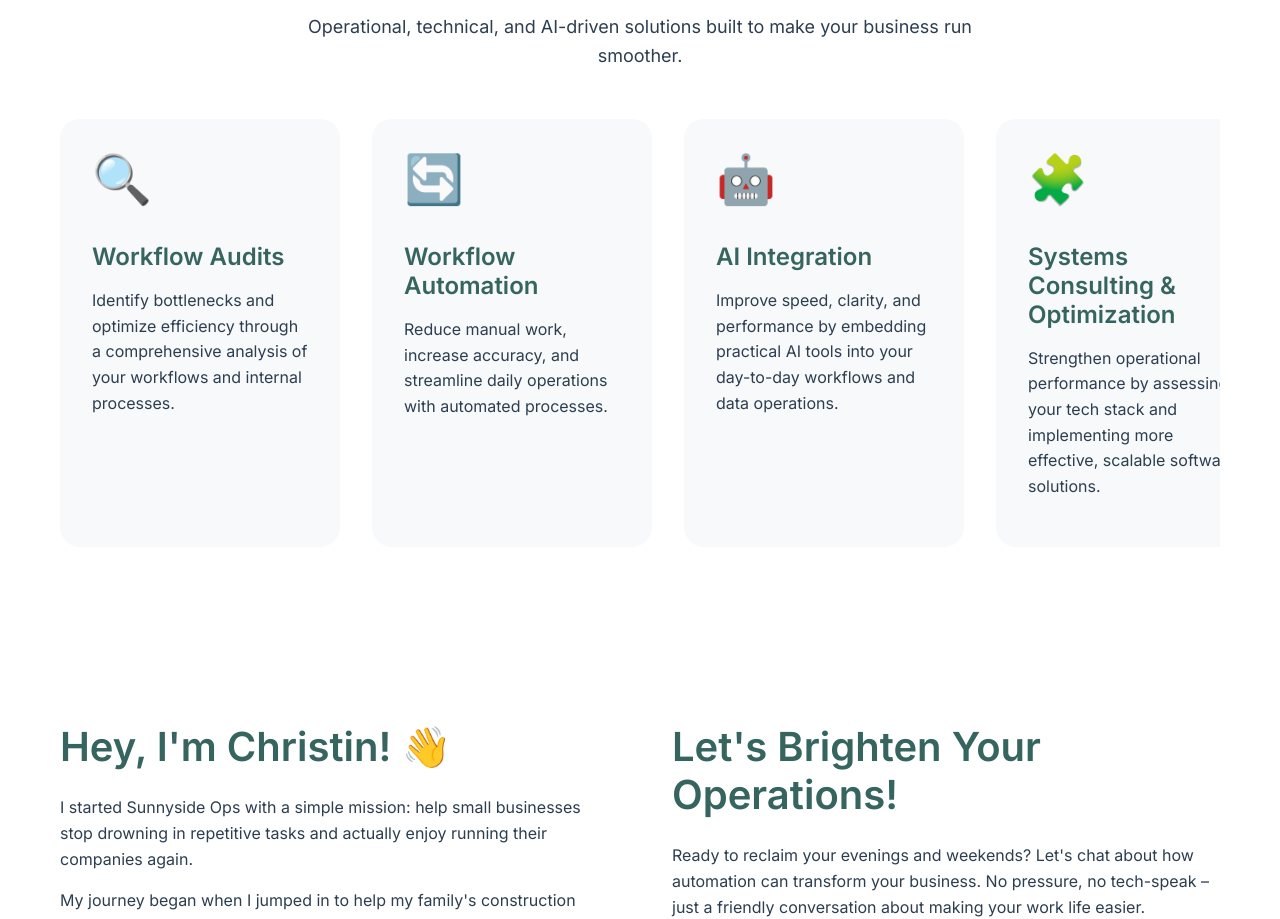
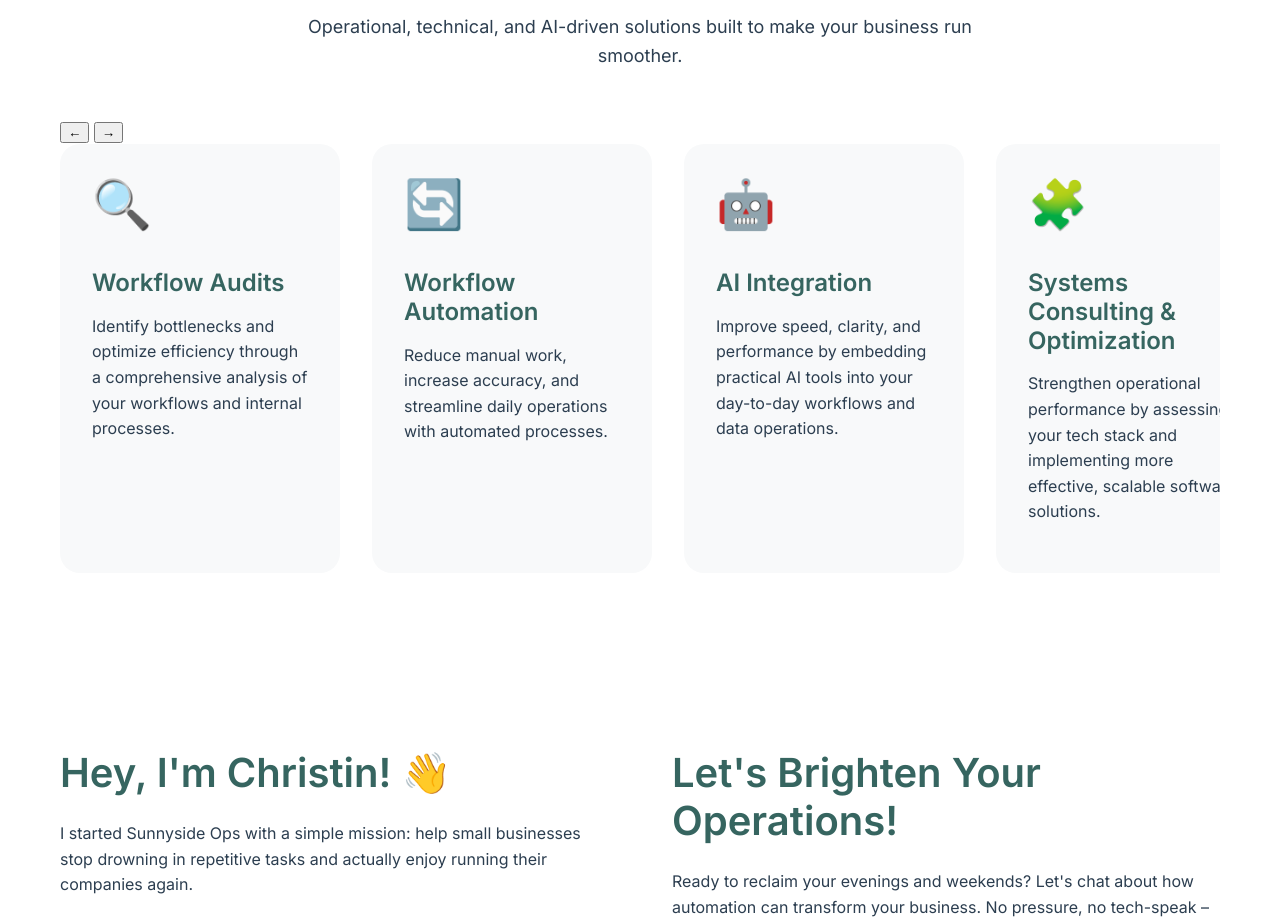
Before and after one commit to christinvan/sunnysideops, a plain HTML site: page index.html in a window 1280 px wide. Shown: the part 931-1850 px from the top of the page. Drawn offline with Linux system fonts and the light colour scheme.

Commit message:
Update index.html

```diff
--- a/index.html
+++ b/index.html
@@ -57,6 +57,10 @@
             <p class="section-subtitle">
                 Operational, technical, and AI-driven solutions built to make your business run smoother.
             </p>
+        <div class="scroll-controls">
+                <button class="scroll-arrow scroll-left" aria-label="Scroll left">←</button>
+                <button class="scroll-arrow scroll-right" aria-label="Scroll right">→</button>
+            </div>
             <div class="services-grid">
                 <div class="service-card">
                     <div class="service-icon">🔍</div>
```
